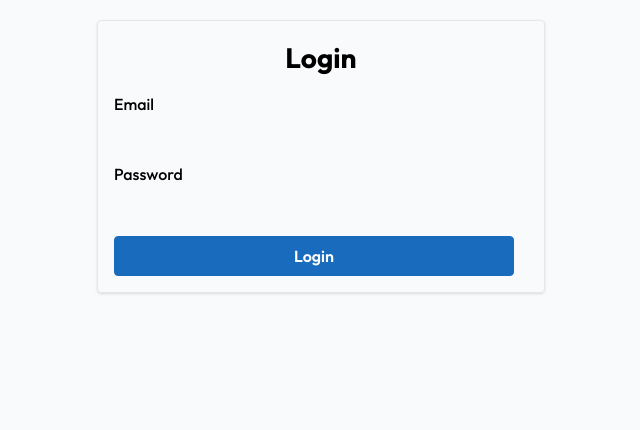
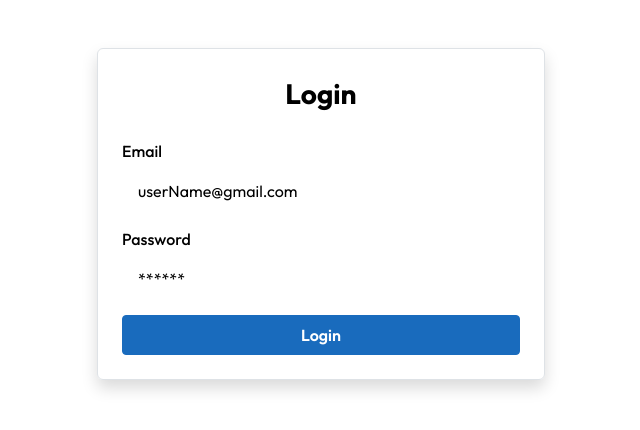
Before and after one commit to SamiulxHasanx07/hospital-management-system-frontend, a Next.js app: page /signin in a window 1280 px wide. Shown: the top 430 px of the page, without its empty margins (319-959 px from the left). Built offline with nearby package versions, Linux system fonts and the light colour scheme; no server answers.

Commit message:
bootstrap fixes

```diff
--- a/src/app/globals.css
+++ b/src/app/globals.css
@@ -1,4 +1,5 @@
 @import 'tailwindcss';
+@import "bootstrap/dist/css/bootstrap.min.css";
 
 @custom-variant dark (&:is(.dark *));
 
--- a/src/mainViews/signinMainView/SigninMainView.tsx
+++ b/src/mainViews/signinMainView/SigninMainView.tsx
@@ -1,12 +1,12 @@
 'use client';
 import { useState } from 'react';
-import { Formik, Form } from 'formik';
-import { Form as RBForm, Alert, Spinner } from 'react-bootstrap';
+import { Formik, Field, Form as FormikForm } from "formik";
+import { Form, Alert, Spinner } from 'react-bootstrap';
 
 import { useUser } from '@/context/UserContext';
 import Button from '@/components/button/Button';
 import instance from '@/shared/baseServices';
-import { triggerForm } from '@/shared/internalServices';
+import { triggerForm, validateRequired } from '@/shared/internalServices';
 import { useRouter } from 'next/navigation';
 
 const SigninMainView = () => {
@@ -72,39 +72,40 @@ const SigninMainView = () => {
                 validate={validate}
                 onSubmit={handleSubmit}
             >
-                {({ handleChange, values, touched, errors }) => (
-                    <Form>
-                        <RBForm.Group className="mb-3">
-                            <RBForm.Label>Email</RBForm.Label>
-                            <RBForm.Control
+                {({ errors }) => (
+                    <FormikForm>
+
+                        <Form.Group className="mb-3">
+                            <Form.Label htmlFor="email">Email</Form.Label>
+                            <Field
                                 type="email"
+                                id="email"
                                 name="email"
-                                value={values.email}
-                                onChange={handleChange}
-                                isInvalid={!!errors.email && touched.email}
+                                placeholder="userName@gmail.com"
+                                validate={validateRequired}
                             />
-                            <RBForm.Control.Feedback type="invalid">
-                                {errors.email}
-                            </RBForm.Control.Feedback>
-                        </RBForm.Group>
+                            {errors.email && (
+                                <Form.Text className="text-danger">{errors.email}</Form.Text>
+                            )}
+                        </Form.Group>
 
-                        <RBForm.Group className="mb-3">
-                            <RBForm.Label>Password</RBForm.Label>
-                            <RBForm.Control
+                        <Form.Group className="mb-3">
+                            <Form.Label>Password</Form.Label>
+                            <Field
                                 type="password"
+                                id="password"
                                 name="password"
-                                value={values.password}
-                                onChange={handleChange}
-                                isInvalid={!!errors.password && touched.password}
+                                placeholder="******"
+                                validate={validateRequired}
                             />
-                            <RBForm.Control.Feedback type="invalid">
-                                {errors.password}
-                            </RBForm.Control.Feedback>
-                        </RBForm.Group>
+                            {errors.password && (
+                                <Form.Text className="text-danger">{errors.password}</Form.Text>
+                            )}
+                        </Form.Group>
                         <Button type='submit' className='w-100'>
                             {loading ? <Spinner size="sm" animation="border" /> : 'Login'}
                         </Button>
-                    </Form>
+                    </FormikForm>
                 )}
             </Formik>
         </div>
--- a/src/shared/internalServices.ts
+++ b/src/shared/internalServices.ts
@@ -9,3 +9,12 @@ export const triggerForm = (swalObject: SweetAlertOptions) => {
         }
     );
 };
+
+export const validateRequired = (value: string) => {
+    let error;
+    if (!value) {
+        error = "Required";
+    }
+
+    return error;
+};
```
